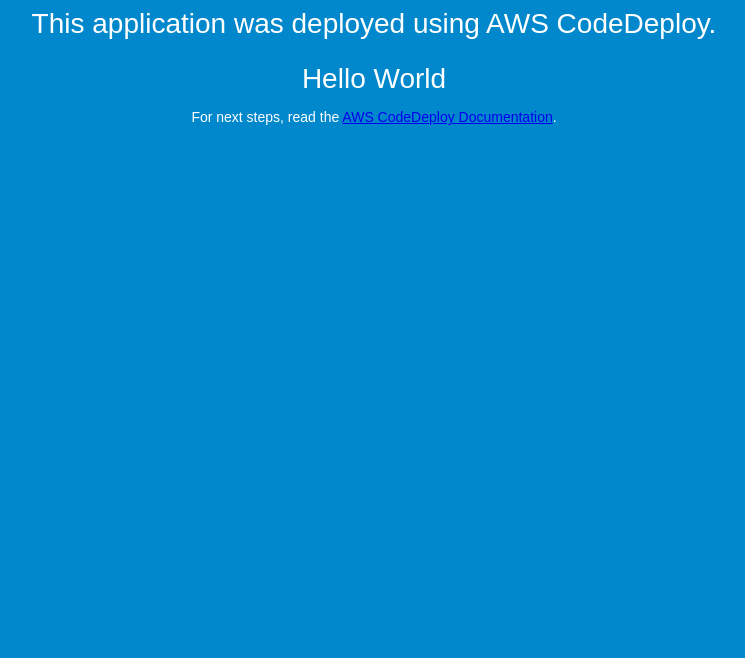
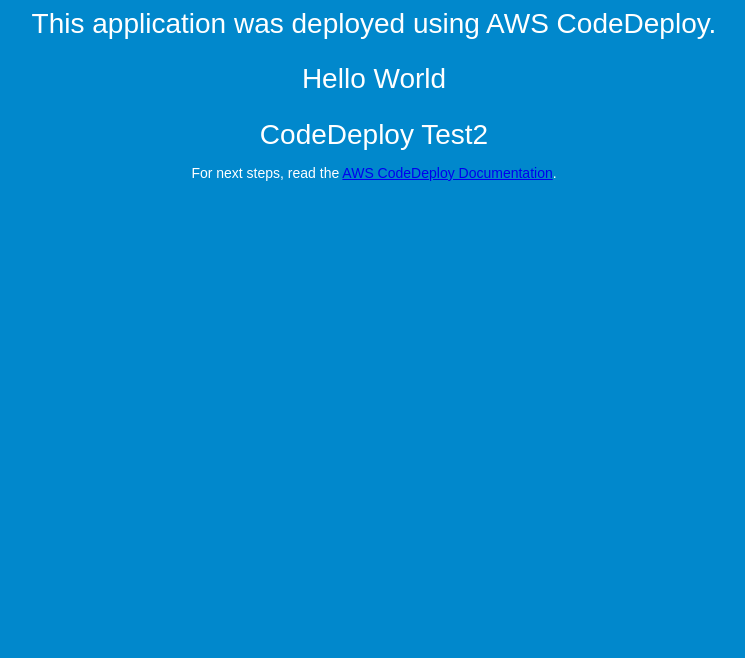
Before and after one commit to clown15/web-test, a plain HTML site: page index.html in a window 1280 px wide. Shown: the part 142-800 px from the top of the page, without its empty margins (266-1011 px from the left). Drawn offline with Linux system fonts and the light colour scheme.

Commit message:
add sample app

```diff
--- a/index.html
+++ b/index.html
@@ -29,6 +29,7 @@
     <h1>Congratulations</h1>
     <h2>This application was deployed using AWS CodeDeploy.</h2>
     <h2>Hello World</h2>
+    <h2>CodeDeploy Test2</h2>
     <p>For next steps, read the <a href="http://aws.amazon.com/documentation/codedeploy">AWS CodeDeploy Documentation</a>.</p>
   </div>
 </body>
```
